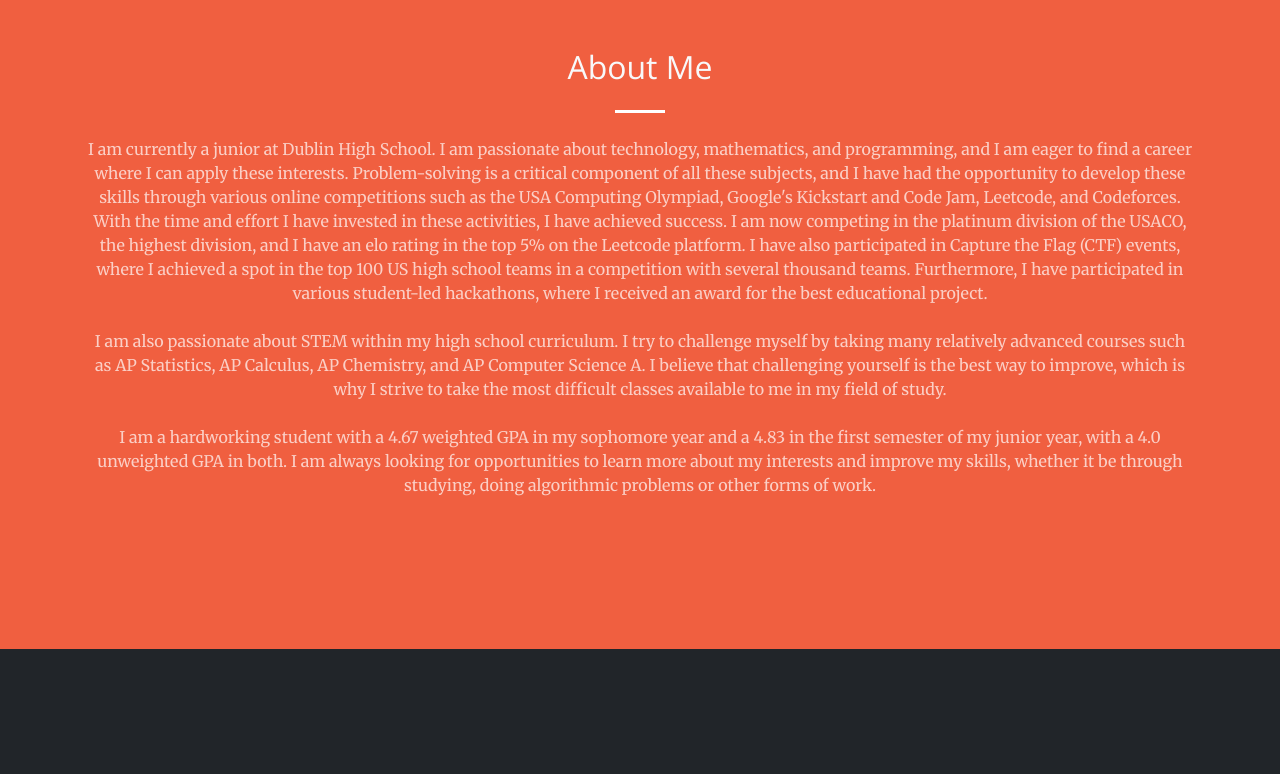
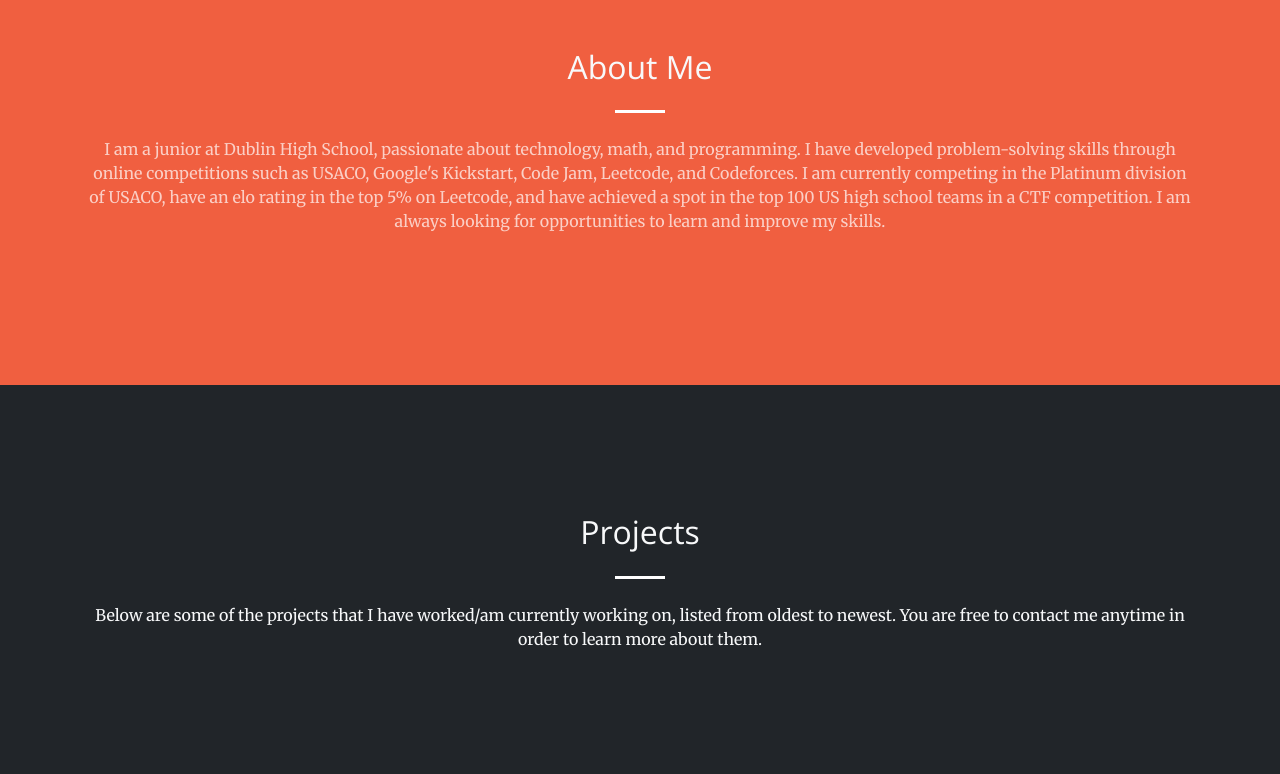
Before and after one commit to LukeZengf/LukeZengf.github.io, a plain HTML site: page index.html in a window 1280 px wide. Shown: the part 880-1654 px from the top of the page. Drawn offline with nearby package versions, Linux system fonts and the light colour scheme.

Commit message:
Update index.html

```diff
--- a/index.html
+++ b/index.html
@@ -146,30 +146,12 @@
                     <h2 class="text-light section-heading">About Me</h2>
                     <hr class="light my-4">
                     <p class="text-faded mb-4">
-                        I am currently a junior at Dublin High School. I am passionate
-                        about technology, mathematics, and programming, and I am eager to find a career where I can
-                        apply these interests. Problem-solving is a critical component of all these subjects, and I have
-                        had the opportunity to develop these skills through various online competitions such as the USA
-                        Computing Olympiad, Google's Kickstart and Code Jam, Leetcode, and Codeforces.
-                        With the time and effort I have invested in these activities, I have achieved success. I am now
-                        competing in the platinum division of the USACO, the highest division, and I have an elo rating
-                        in the top 5% on the Leetcode platform. I have also participated in Capture the Flag (CTF)
-                        events, where I achieved a spot in the top 100 US high school teams in a competition with
-                        several thousand teams. Furthermore, I have participated in various student-led hackathons,
-                        where I received an award for the best educational project.
-                    </p>
-                    <p class="text-faded mb-4">
-                        I am also passionate about STEM within my high school curriculum. I try to challenge myself by
-                        taking many relatively advanced courses such as AP Statistics, AP Calculus, AP Chemistry, and AP
-                        Computer Science A. I
-                        believe that challenging yourself is the best way to improve, which is why I strive to take the
-                        most difficult classes available to me in my field of study.
-                    </p>
-                    <p class="text-faded mb-4">
-                        I am a hardworking student with a 4.67 weighted GPA in my sophomore year and a 4.83 in the first
-                        semester of my junior year, with a 4.0 unweighted GPA in both. I am always looking for
-                        opportunities to learn more about my interests and improve my skills, whether it be through
-                        studying, doing algorithmic problems or other forms of work.
+                        I am a junior at Dublin High School, passionate about technology, math, and programming.
+                        I have developed problem-solving skills through online competitions such as USACO, Google's
+                        Kickstart, Code Jam, Leetcode, and Codeforces. I am currently competing in the Platinum division
+                        of USACO, have an elo rating in the top 5% on Leetcode, and have achieved a spot in the top 100
+                        US high school teams in a CTF competition. I am always looking for opportunities to learn and
+                        improve my skills.
                     </p>
                 </div>
             </div>
```
